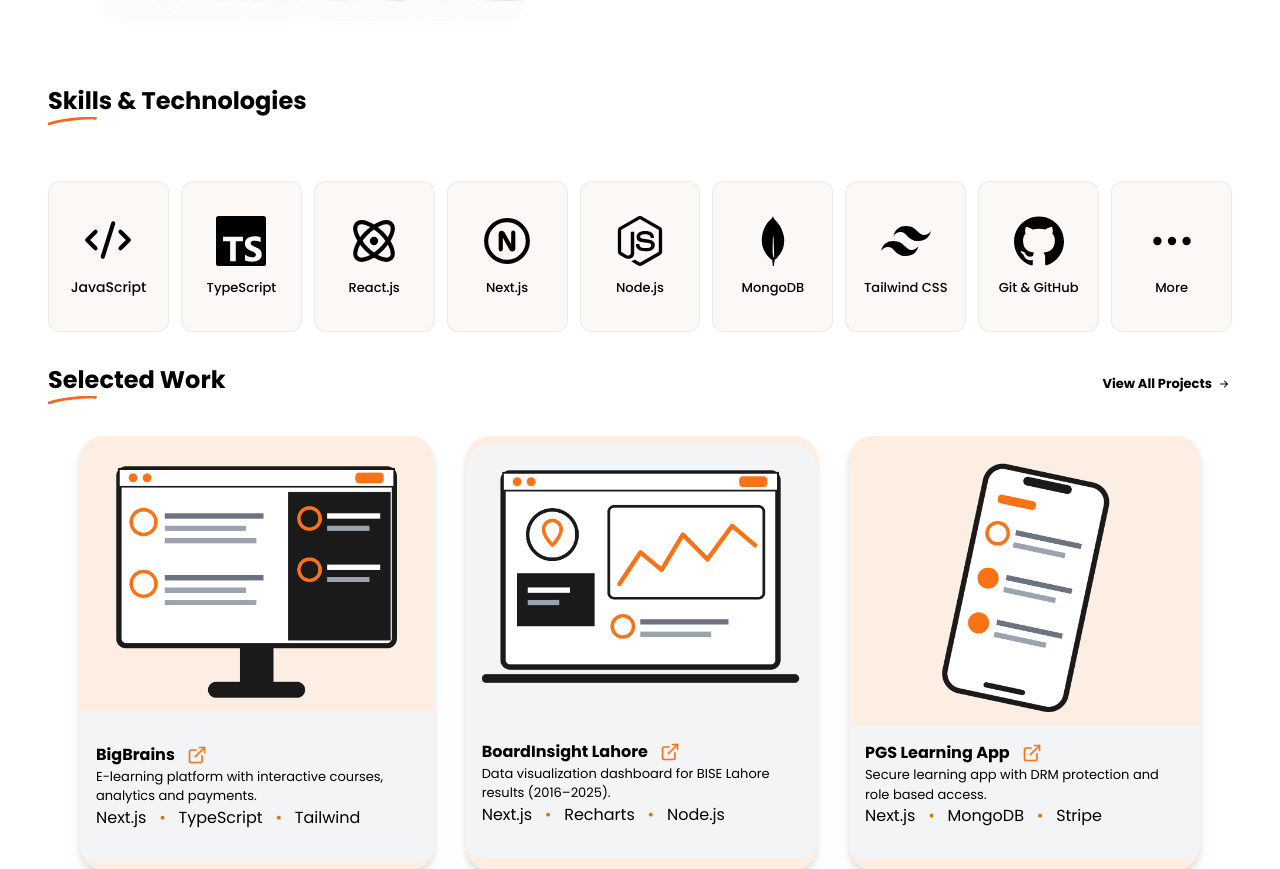
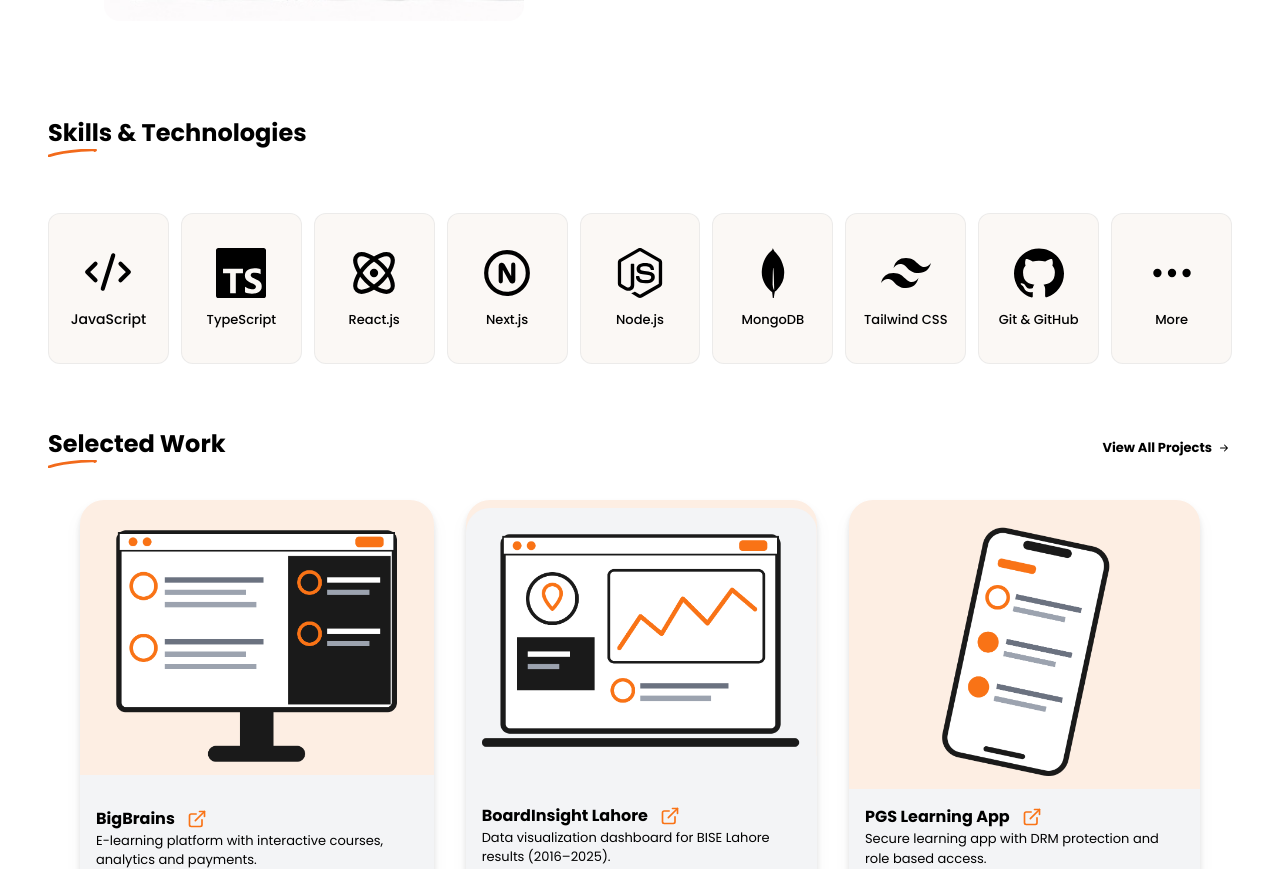
Before and after one commit to MOHAMED-BASIDI/AH.projects, a website: page index.html in a window 1280 px wide. Shown: the part 1143-2012 px from the top of the page. Drawn offline with nearby package versions, Linux system fonts and the light colour scheme.

Commit message:
fix:probleme in section skills

```diff
--- a/index.html
+++ b/index.html
@@ -263,7 +263,7 @@
         </div>
       </section>
       <!-- skills -->
-      <section class="flex flex-col gap-[2rem] px-[3rem] py-[1rem]">
+      <section class="mx-auto flex w-full max-w-7xl flex-col gap-8 px-6 py-8 sm:px-8 md:px-12 md:py-12">
         <h2 class="font-black text-2xl">Skills &amp; Technologies <svg
             class="h-2 w-20" viewBox="2 2 100 8" fill="none"
             xmlns="http://www.w3.org/2000/svg">
```
